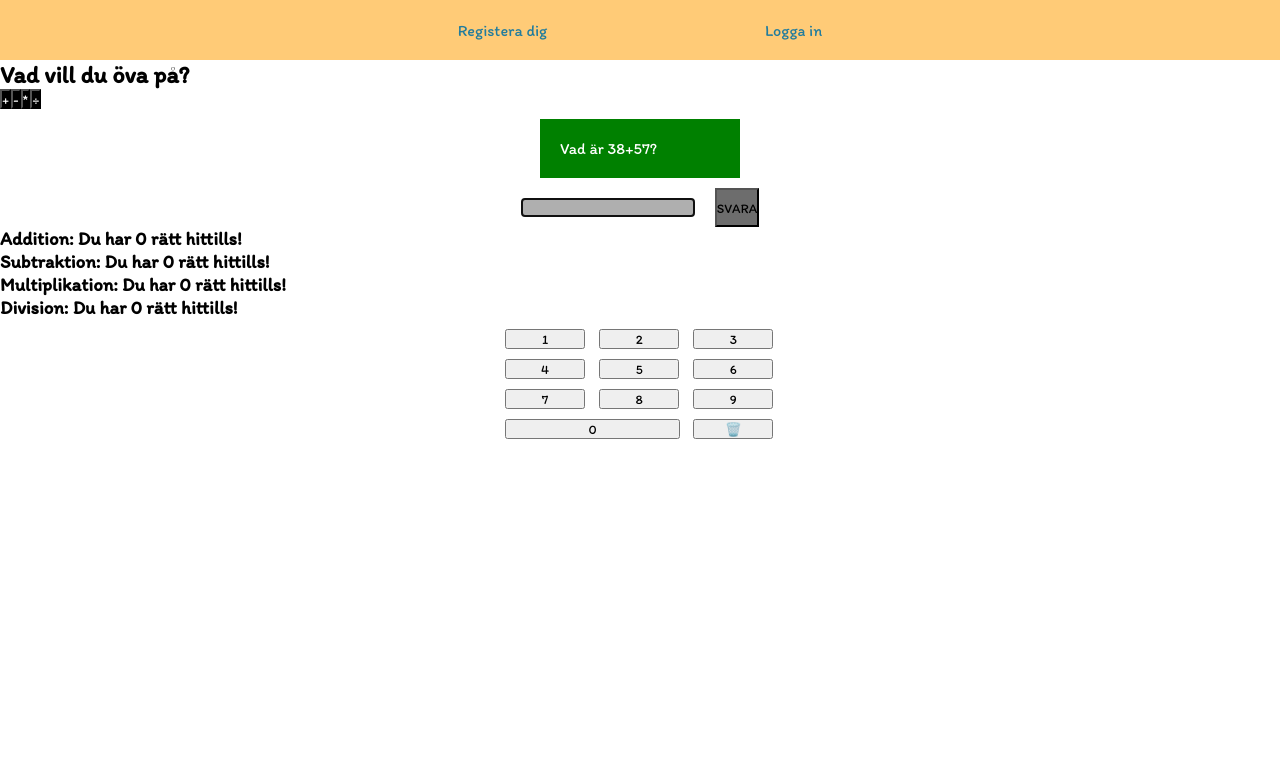
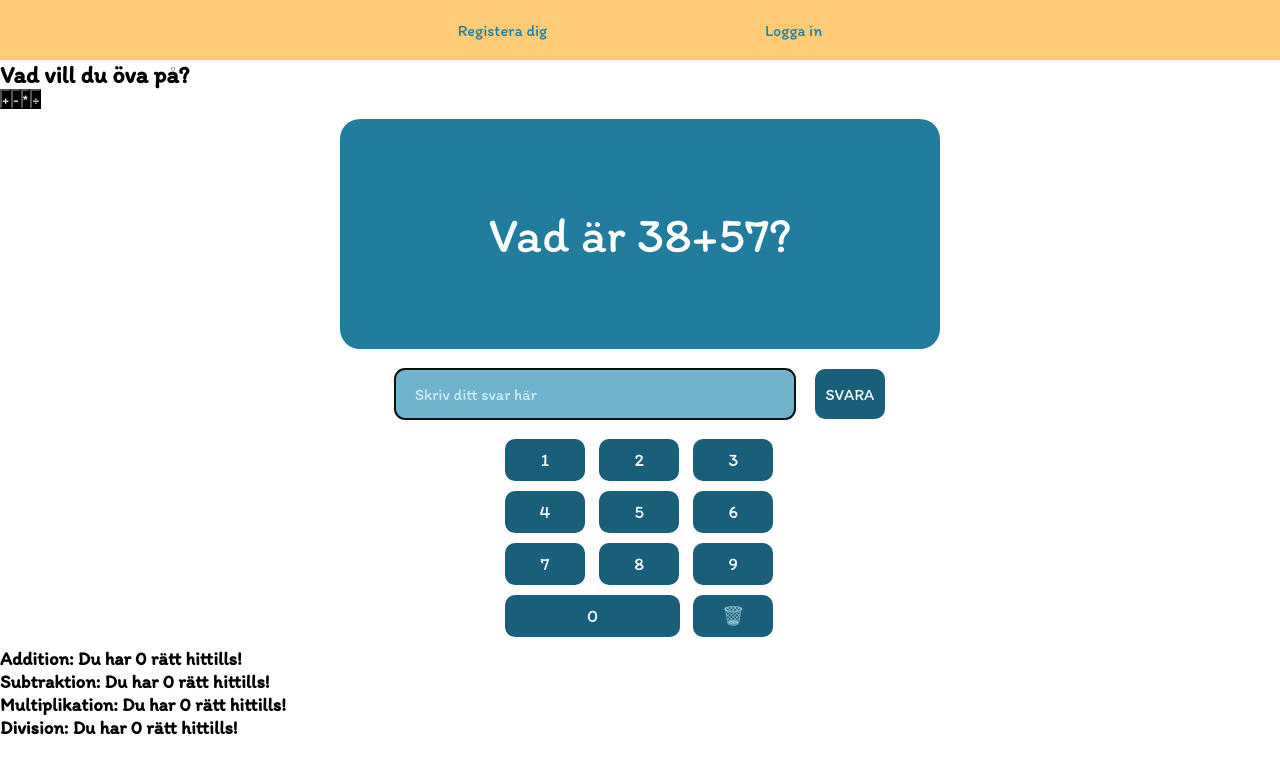
Before and after one commit to Technigo/final-boiler-plate-monorepo, a React (Vite) app in the folder frontend/: page /play/matte in a window 1280 px wide. Shown: the top 774 px of the page. Built offline with nearby package versions, Linux system fonts and the light colour scheme; no server answers.

Commit message:
Added styling for math game

```diff
--- a/frontend/src/components/Games/MathQuestion.jsx
+++ b/frontend/src/components/Games/MathQuestion.jsx
@@ -89,14 +89,11 @@ export const MathQuestion = ({ focusRef }) => {
           ref={focusRef}
           type="number"
           value={answerInput}
+          placeholder="Skriv ditt svar här"
           onChange={(event) => setAnswerInput(event.target.value)}
         />
         <AnswerBtn type="submit">SVARA</AnswerBtn>
       </Answer>
-      <Score>Addition: Du har {mathScore.addition} rätt hittills!</Score>
-      <Score>Subtraktion: Du har {mathScore.subtraction} rätt hittills!</Score>
-      <Score>Multiplikation: Du har {mathScore.multiplication} rätt hittills!</Score>
-      <Score>Division: Du har {mathScore.division} rätt hittills!</Score>
       <NumPad>
         {numPadNumbers.map((number) => (
           <NumPadBtn
@@ -114,21 +111,75 @@ export const MathQuestion = ({ focusRef }) => {
           🗑️
         </NumPadBtn>
       </NumPad>
-      <p>{savedQuestion.addition}</p>
+       <Score>Addition: Du har {mathScore.addition} rätt hittills!</Score>
+      <Score>Subtraktion: Du har {mathScore.subtraction} rätt hittills!</Score>
+      <Score>Multiplikation: Du har {mathScore.multiplication} rätt hittills!</Score>
+      <Score>Division: Du har {mathScore.division} rätt hittills!</Score>
     </div>
   );
 }
+
+const QuestionCard = styled.div`
+  width: 300px;
+  height: 110px;
+  align-content: center;
+  font-size: 30px;
+  background-color: var( --ocean);
+  color: white;
+  padding: 20px;
+  margin: 10px auto;
+  z-index: 1;
+  border-radius: 20px;
+  text-align: center;
+
+  @media (min-width: 700px) {
+    width: 600px;
+    height: 230px;
+    font-size: 50px;
+  }
+`
+const Message = styled.div`
+  color: black;
+  display: flex;
+  position: absolute;
+  justify-content: center;
+  align-items: center;
+  margin: 0 auto;
+  background-color: white;
+  z-index: 2;
+  font-size: 20px;
+  width: 240px;
+  height: 230px;
+  border-radius: 20px;
+
+   @media (min-width: 700px) {
+    width: 550px;
+    height: 230px;
+    font-size: 30px;
+  }
+`
 
 const Answer = styled.form`
   display: flex;
   flex-direction: row;
   justify-content: center;
-  gap: 20px;
+  gap: 8px;
+  align-items: center;
+
+   @media (min-width: 700px) {
+    gap: 20px;
+  }
 `
 
 const AnswerInput = styled.input`
-  color: black;
-  background-color: #afafaf;
+  color: #ffffff;
+  background-color: var( --oceanhover);
+  border-radius: 10px;
+  width: 200px;
+  height: 40px;
+  border: none;
+  padding: 20px;
+  font-family: "Itim";
   &::-webkit-inner-spin-button {
     -webkit-appearance: none;
     margin: 0;
@@ -137,11 +188,37 @@ const AnswerInput = styled.input`
     -webkit-appearance: none;
     margin: 0;
   }
+
+   &::placeholder {
+    color: #d1ecf1;
+  }
+
+     @media (min-width: 700px) {
+    width: 400px;
+    height: 50px;
+    font-size: 16px;
+  }
 `
 
 const AnswerBtn = styled.button`
-  color: black;
-  background-color: #6d6d6d;
+  color: white;
+  background-color: var( --oceanactive);
+  border-radius: 10px;
+  border: none;
+  width: 60px;
+  height: 40px;
+  cursor: pointer;
+
+
+    @media (min-width: 700px) {
+    width: 70px;
+    height: 50px;
+    font-size: 16px;
+  }
+
+  &:hover {
+    background-color: var( --ocean);
+  }
 `
 
 const NumPad = styled.div`
@@ -172,27 +249,18 @@ const NumPadBtn = styled.button`
   grid-row: 4;
   width: 80px;
   `}
-`
 
-const QuestionCard = styled.div`
-  width: 200px;
-  background-color: green;
+  border-radius: 10px;
+  border: none;
+  background-color: var( --oceanactive);
   color: white;
-  padding: 20px;
-  margin: 10px auto;
-  z-index: 1;
-`
-const Message = styled.div`
-  color: black;
-  display: flex;
-  position: absolute;
-  justify-content: center;
-  align-items: center;
-  margin: -80px auto 0 auto;
-  padding: 50px;
-  background-color: white;
-  z-index: 2;
-  width: 100vh;
+  padding: 10px 20px;
+  font-size: 18px;
+  cursor: pointer;
+
+  &:hover {
+    background-color: var( --ocean);
+  }
 `
 
 const Score = styled.h3`
```
